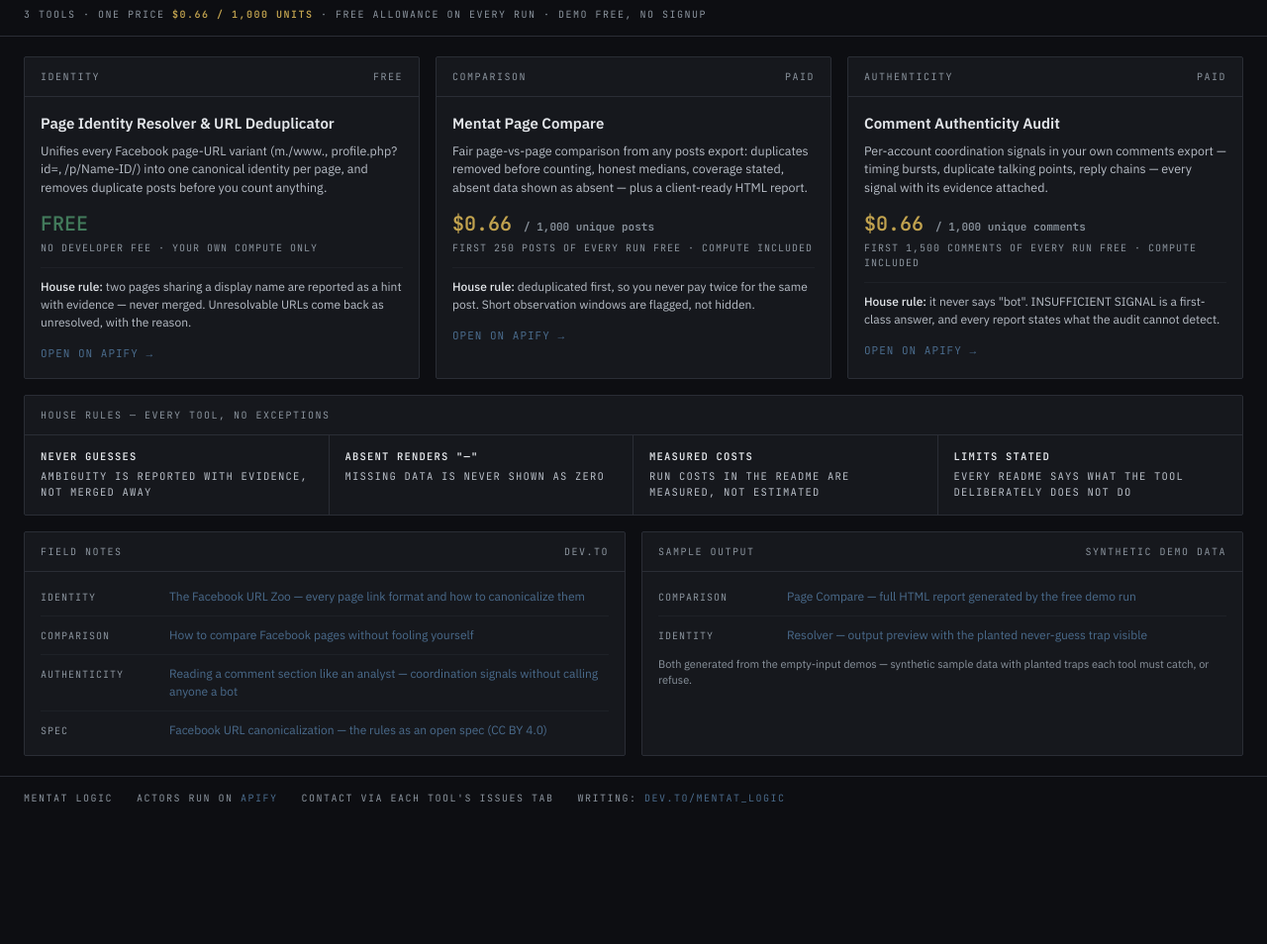
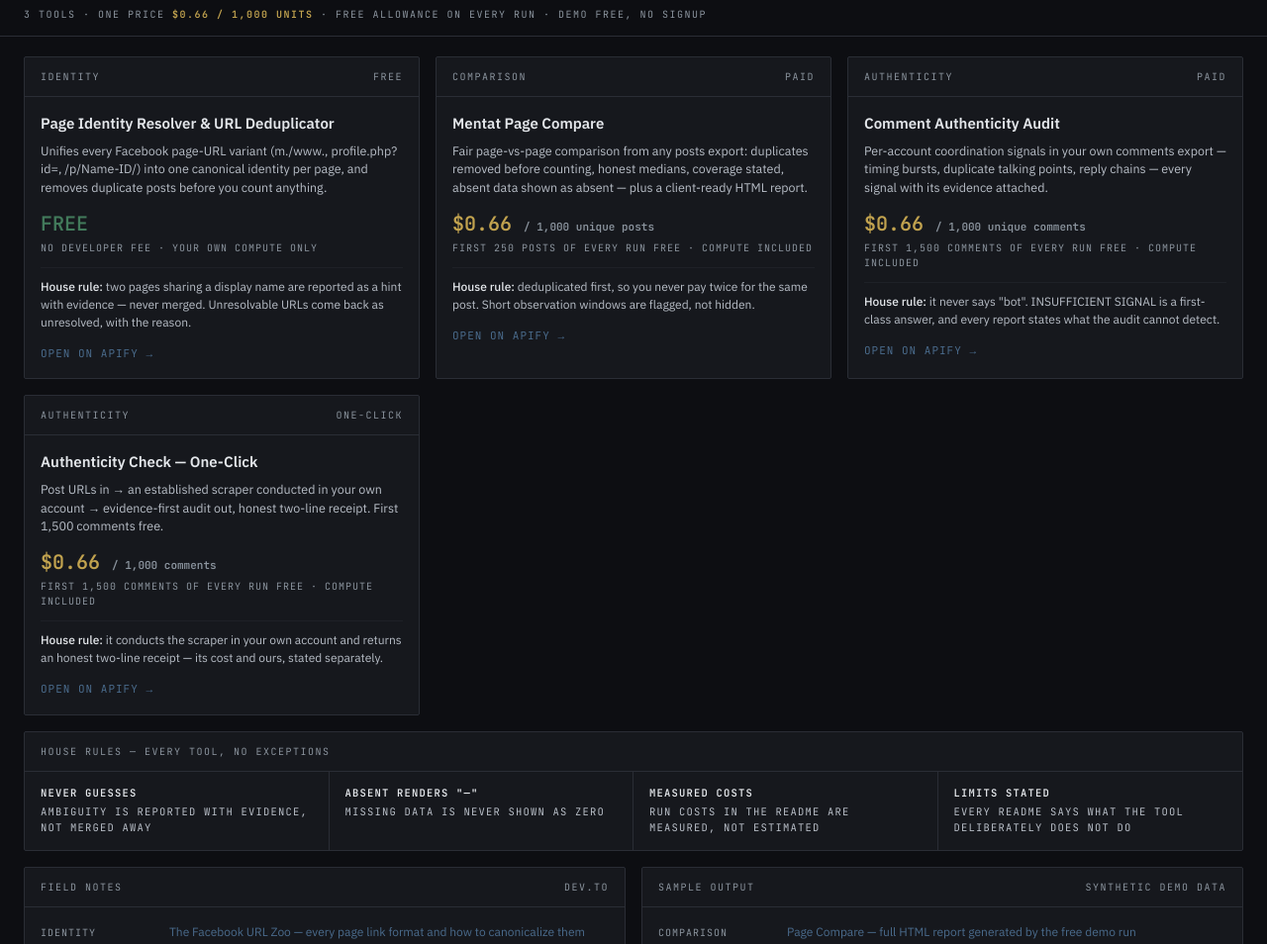
Before and after one commit to Mentat-Logic/mentat-assets, a plain HTML site: page index.html in a window 1280 px wide. Shown: the part 146-1100 px from the top of the page at 99% size. Before the commit the page ends 974 px from the top, so only its background shows below. Drawn offline with Linux system fonts and the light colour scheme.

Commit message:
site: authenticity-check card

```diff
--- a/index.html
+++ b/index.html
@@ -218,6 +218,17 @@
         <a class="open" href="https://apify.com/mentat-logic/mentat-authenticity-audit">Open on Apify →</a>
       </div>
     </section>
+    <section class="panel">
+      <div class="panel-h"><span>Authenticity</span><span>ONE-CLICK</span></div>
+      <div class="panel-b">
+        <div class="tool-name">Authenticity Check — One-Click</div>
+        <p class="tool-desc">Post URLs in → an established scraper conducted in your own account → evidence-first audit out, honest two-line receipt. First 1,500 comments free.</p>
+        <div class="price">$0.66 <span style="font-size:11px; color:var(--muted);">/ 1,000 comments</span></div>
+        <div class="allow">First 1,500 comments of every run free · compute included</div>
+        <p class="rule-line"><em>House rule:</em> it conducts the scraper in your own account and returns an honest two-line receipt — its cost and ours, stated separately.</p>
+        <a class="open" href="https://apify.com/mentat-logic/mentat-authenticity-check">Open on Apify →</a>
+      </div>
+    </section>
   </div>
   <section class="panel">
     <div class="panel-h"><span>House rules — every tool, no exceptions</span></div>
```
